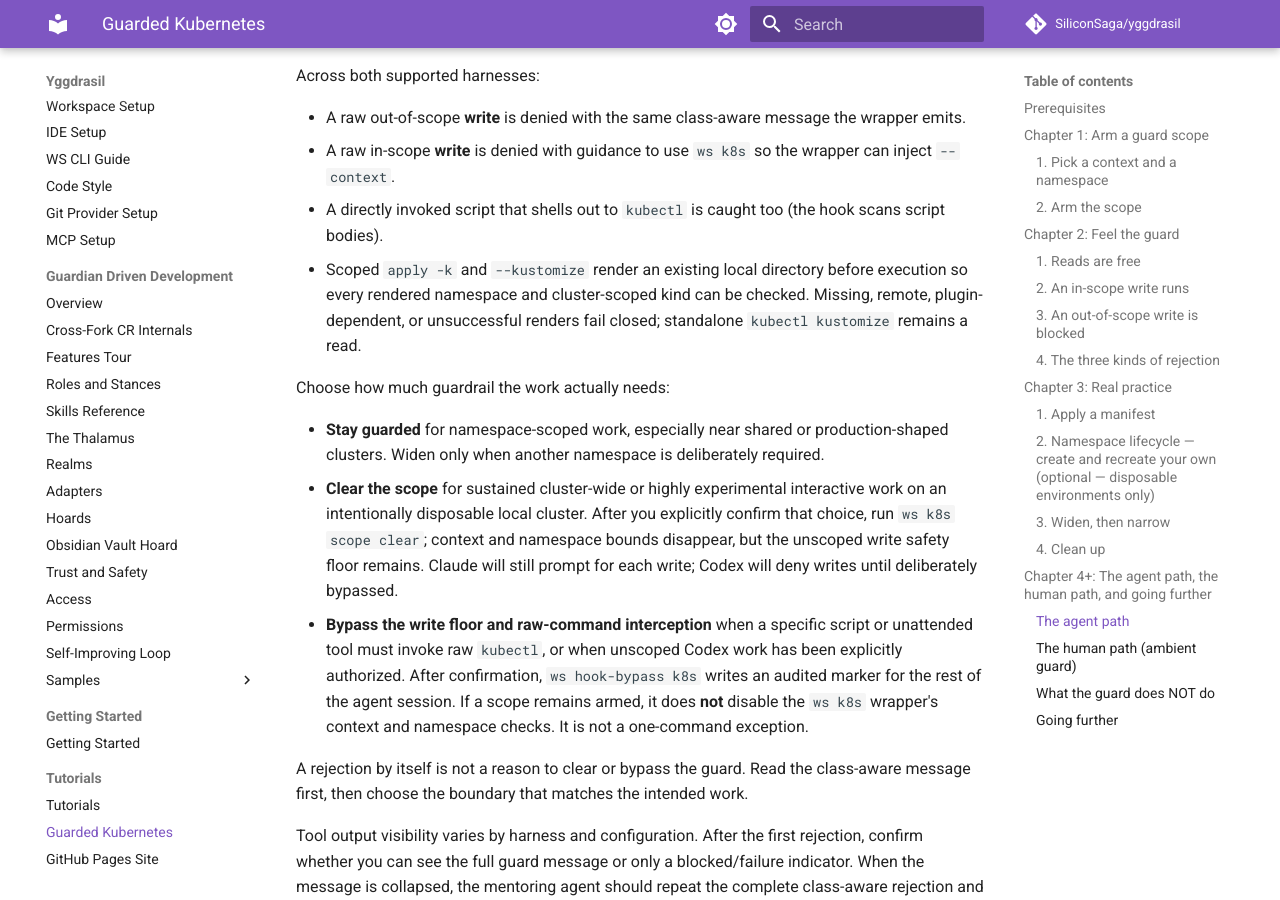
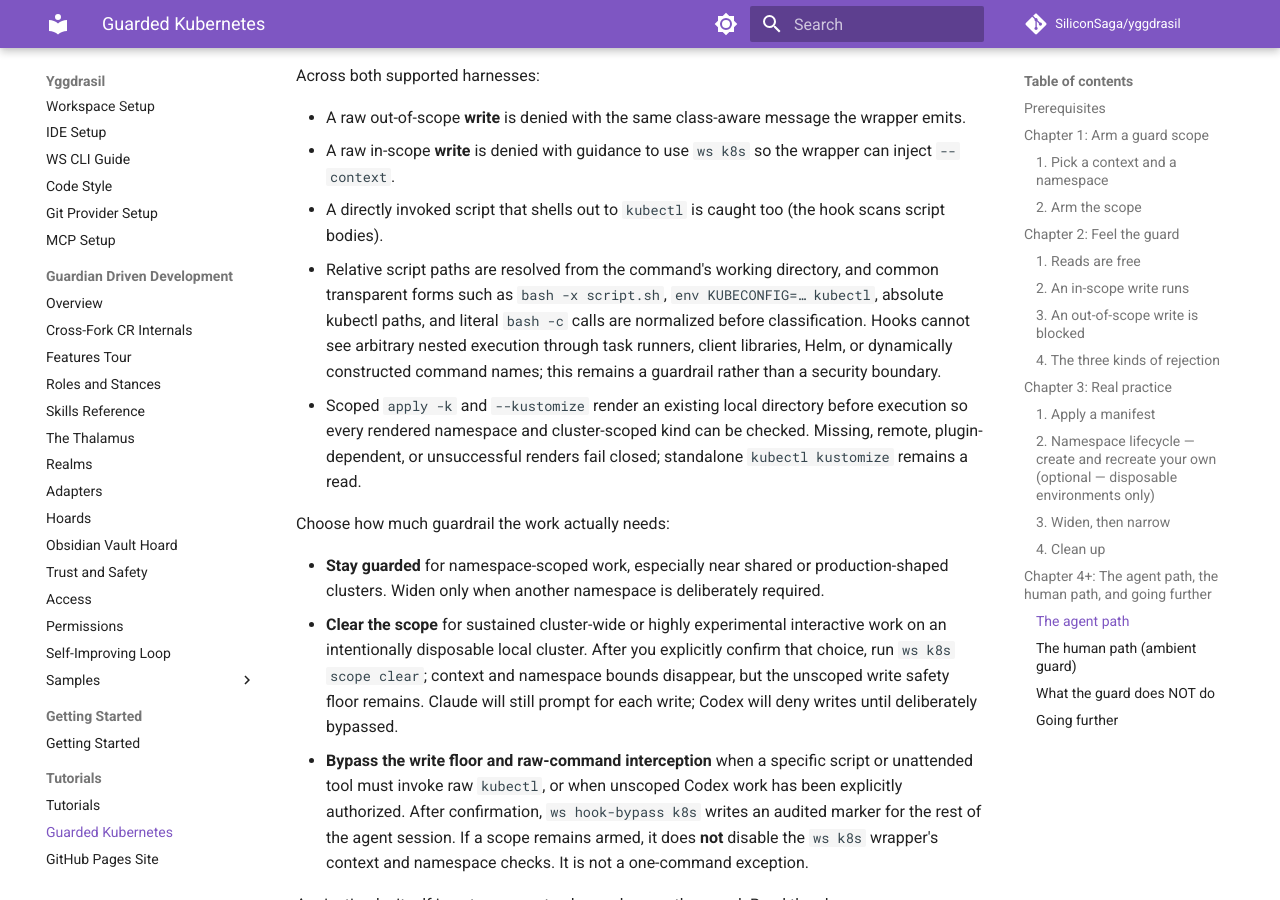
Before and after one commit to SiliconSaga/yggdrasil, an MkDocs documentation site: the page built from docs/tutorials/guarded-kubernetes.md, in a window 1280 px wide and 900 px high, scrolled down 7130 px. Built offline with MkDocs 1.6.1 and Material for MkDocs 9.7.7, drawn with Linux system fonts in a browser that asks for light colours; comment, search, counter and statistics services are not loaded.

Commit message:
fix(k8s): catch wrapped and relative kubectl scripts
Anchor relative script lookup to the tool payload working directory and skip common shell options before resolving script paths.

Normalize common env, command, absolute kubectl, and inline-shell invocation forms across the Claude and Codex guard paths.

Cover kubectl run and the Chapter 4 executable-script reproduction while retaining an explicit best-effort guardrail boundary rather than attempting general shell interpretation.

Co-Authored-By: Codex GPT-5 <noreply@openai.com>

```diff
--- a/docs/tutorials/guarded-kubernetes.md
+++ b/docs/tutorials/guarded-kubernetes.md
@@ -228,6 +228,7 @@ Across both supported harnesses:
 - A raw out-of-scope **write** is denied with the same class-aware message the wrapper emits.
 - A raw in-scope **write** is denied with guidance to use `ws k8s` so the wrapper can inject `--context`.
 - A directly invoked script that shells out to `kubectl` is caught too (the hook scans script bodies).
+- Relative script paths are resolved from the command's working directory, and common transparent forms such as `bash -x script.sh`, `env KUBECONFIG=… kubectl`, absolute kubectl paths, and literal `bash -c` calls are normalized before classification. Hooks cannot see arbitrary nested execution through task runners, client libraries, Helm, or dynamically constructed command names; this remains a guardrail rather than a security boundary.
 - Scoped `apply -k` and `--kustomize` render an existing local directory before execution so every rendered namespace and cluster-scoped kind can be checked. Missing, remote, plugin-dependent, or unsuccessful renders fail closed; standalone `kubectl kustomize` remains a read.
 
 Choose how much guardrail the work actually needs:
```
Also changed, not shown: .agent/skills/gdd-k8s/SKILL.md (+3 -1 lines), .claude/hooks/README.md (+1 -1 lines), .codex/README.md (+2 -0 lines), 6 other files.
